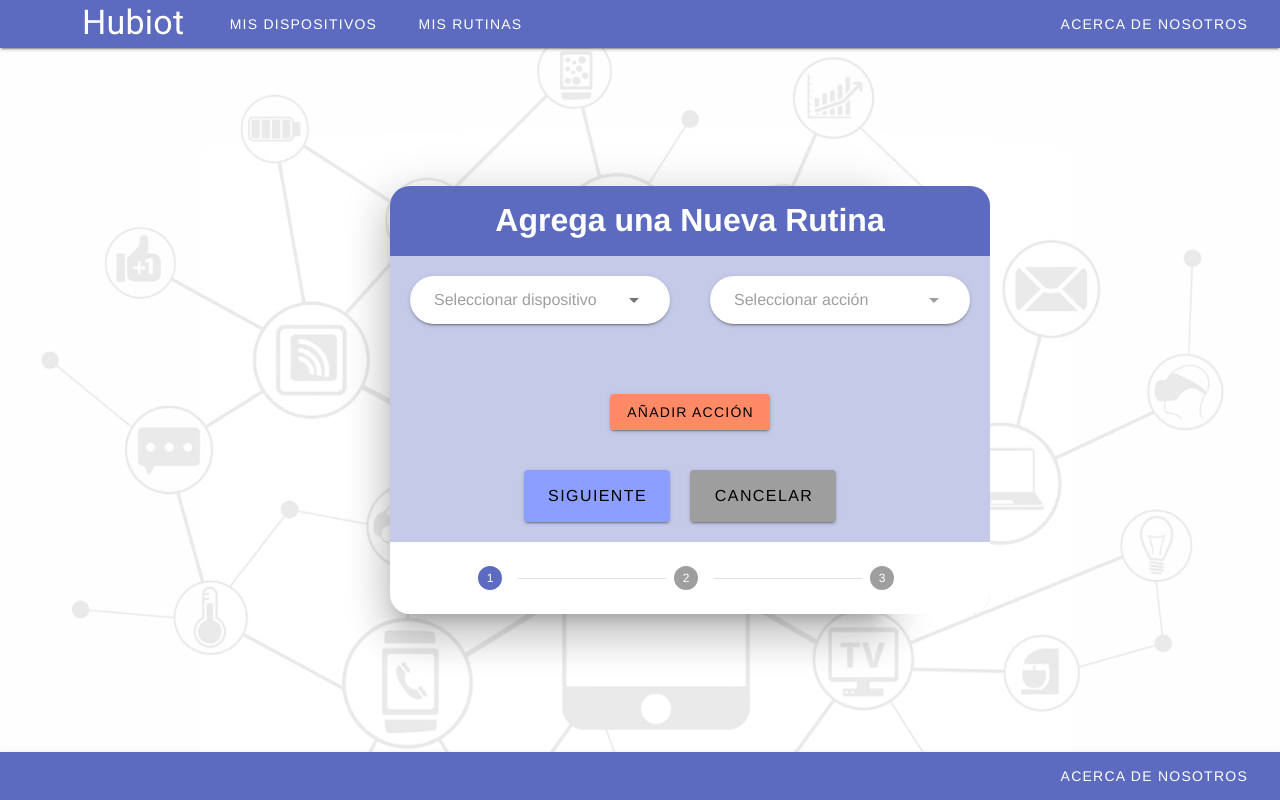
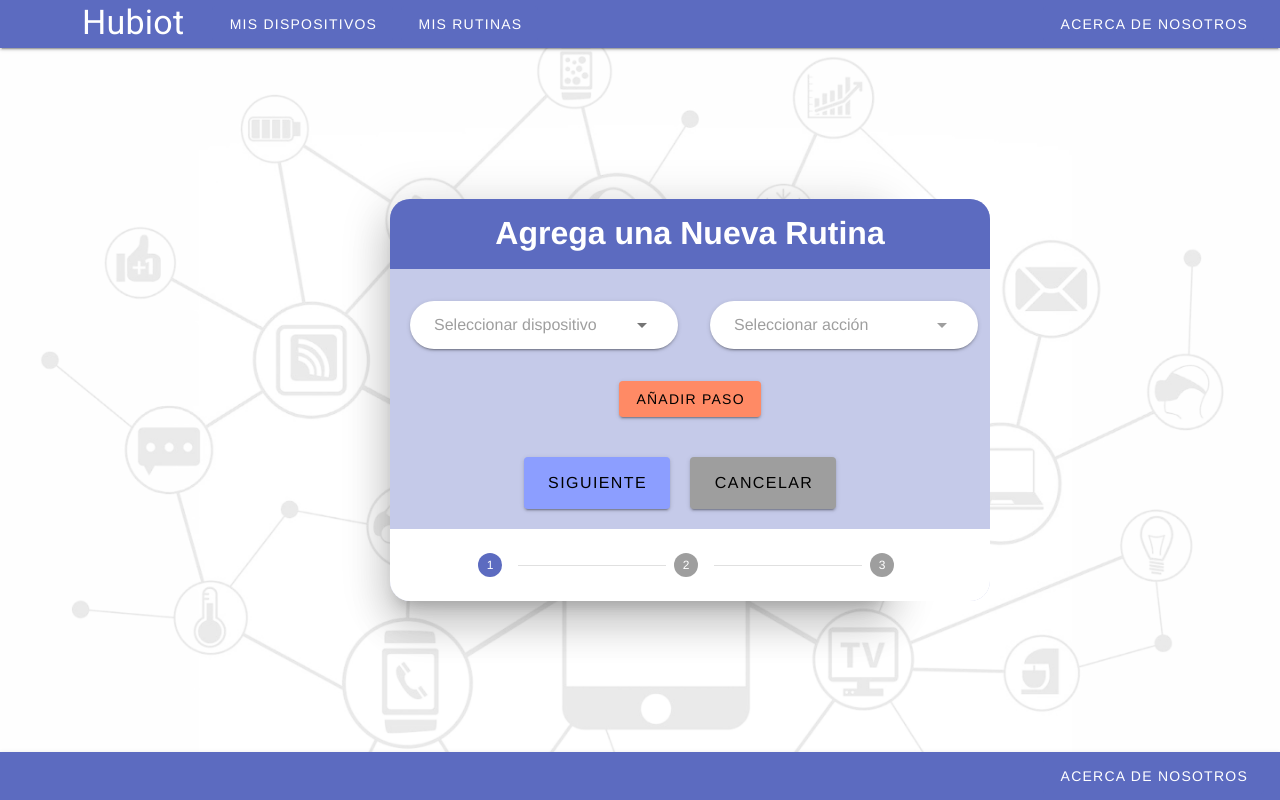
Before and after one commit to AgusMattiussi/hubiot-web, a Vue app: page /new_routine in a window 1280 px wide. Built offline with nearby package versions, Linux system fonts and the light colour scheme.

Commit message:
RoutineStep se comunica con AddNewRoutineView y crean juntos la rutina

```diff
--- a/src/components/RoutineStep.vue
+++ b/src/components/RoutineStep.vue
@@ -4,7 +4,7 @@
       <v-col md="6">
         <v-autocomplete
           height="10px"
-          class="autocomplete pa-2"
+          class="autocomplete ps-2"
           :items="devices"
           placeholder="Seleccionar dispositivo"
           rounded
@@ -15,13 +15,14 @@
           hide-no-data
           v-model="selectedDevice"
           value=""
-         @change="updateValue">
+          hide-details
+         @change="updated">
         </v-autocomplete>
       </v-col>
       <v-col md="6">
         <v-autocomplete
           height="10px"
-          class="autocomplete pa-2"
+          class="autocomplete ps-2"
           :items="selectedDevice.actions"
           :disabled="selectedDevice.id == null"
           placeholder="Seleccionar acción"
@@ -30,8 +31,10 @@
           item-text="name"
           auto-select-first
           return-object
+          hide-details
           hide-no-data
-          v-model="selectedAction">
+          v-model="selectedAction"
+          @change="updated">
         </v-autocomplete>
       </v-col>
     </v-row>
@@ -42,8 +45,11 @@
 import store from '@/store/store'
 export default {
   name: 'RoutineStep.vue',
-  updated: e => {
-    this.$emit('updated', { device: this.selectedDevice, action: this.selectedAction })
+  props: {
+    id: {
+      type: Number,
+      required: true
+    }
   },
   data () {
     return {
@@ -53,11 +59,12 @@ export default {
     }
   },
   methods: {
-    updateValue: _ => this.updateRoutine()
+    updated () {
+      this.$emit('updatedStep', { id: this.id, device: this.selectedDevice, action: this.selectedAction })
+    }
   }
 }
 </script>
 
 <style scoped>
-
 </style>
--- a/src/views/AddNewRoutineView.vue
+++ b/src/views/AddNewRoutineView.vue
@@ -4,12 +4,12 @@
       <v-stepper class="stepper secondary" v-model="currentStep" elevation="0">
         <v-stepper-items>
           <v-stepper-content step="1" class="pa-0">
-            <h1 class="cardTitle"> Agrega una Nueva Rutina </h1>
-              <RoutineStep v-for="step in steps" :key="step" @updated=""/>
+            <h1 class="cardTitle mb-5"> Agrega una Nueva Rutina </h1>
+              <RoutineStep v-for="i in deviceIndex" :key="i-1" :id="i-1" @updatedStep="updateRoutine"/>
             <div>
               <v-btn class="nextButton v-size--small contras black--text"
-              @click="steps.push({})">
-                Añadir acción
+              @click="deviceIndex++">
+                Añadir Paso
               </v-btn>
             </div>
             <v-btn class="nextButton v-size--x-large accent black--text"
@@ -63,9 +63,18 @@ export default {
   data () {
     return {
       currentStep: 1,
+      deviceIndex: 1,
       devices: store.devices,
       steps: [{}],
       newRoutineName: null
+    }
+  },
+  methods: {
+    updateRoutine (step) {
+      this.steps[step.id] = ({ device: step.device, action: step.action })
+      console.log(step.id.toString())
+      console.log(step.device)
+      console.log(step.action)
     }
   }
 }
@@ -90,10 +99,6 @@ export default {
   color: #FFFFFF;
   margin: 0;
 }
-.autocomplete{
-  width: 400px;
-  margin: 20px auto;
-}
 .deviceNameBox{
   background-color: #FFFFFF;
   outline-color: #5C6BC0;
```
